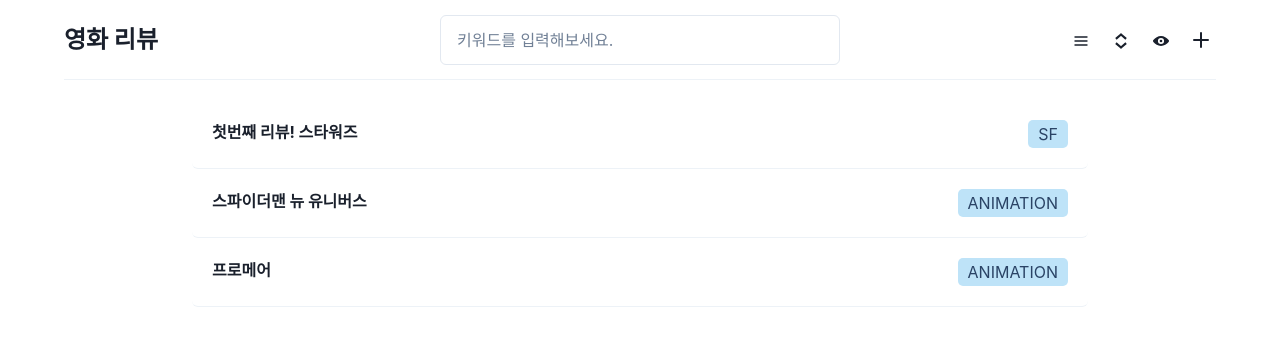
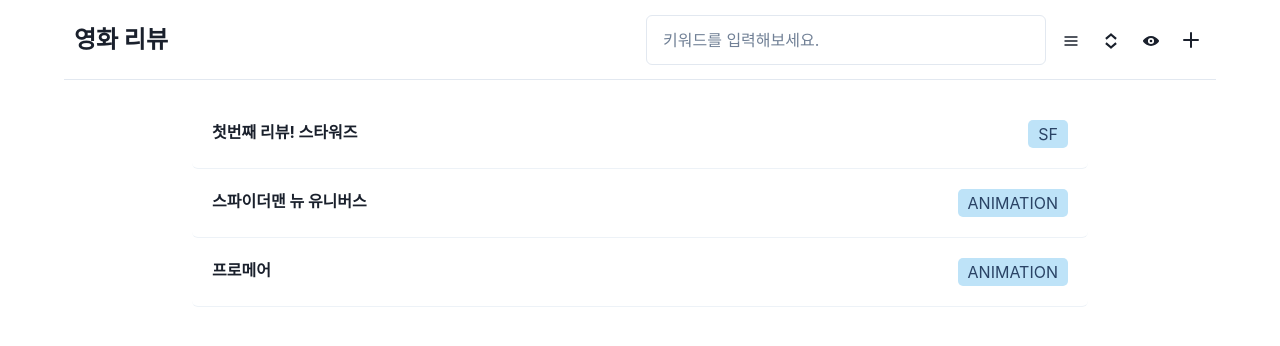
Before and after one commit to suyeon1218/review_page, a React (Vite) app: page / in a window 1280 px wide. Shown: the top 346 px of the page. Built offline with nearby package versions, Linux system fonts and the light colour scheme; data requests are answered from the project's data file; a web font is replaced by a local one.

Commit message:
style: 미디어 쿼리 적용하기

```diff
--- a/src/components/CardTable/index.style.ts
+++ b/src/components/CardTable/index.style.ts
@@ -4,10 +4,20 @@
 export const Container = styled.div`
   margin: 20px auto;
   display: grid;
+  width: 80%;
+  gap: 20px;
+  grid-template-columns: repeat(3, 1fr);
+
+  @media screen and (max-width: 768px) {
+    grid-template-columns: repeat(2, 1fr);
+  }
+  @media screen and (max-width: 500px) {
+    grid-template-columns: repeat(1, 1fr);
+  }
 `;
 
 export const StyledCard = styled(Card)`
-  width: 250px;
+  width: 100%;
   height: 200px;
 
   &:hover {
@@ -27,9 +37,11 @@
   border-radius: 5px;
 `;
 
-export const StyledCardBody = styled(CardBody)`
+export const StyledCardBody = styled(CardBody)``;
+
+export const CardContent = styled.div`
+  display: -webkit-box;
+  -webkit-line-clamp: 3;
+  -webkit-box-orient: vertical;
   overflow: hidden;
-  white-space: nowrap;
-  text-overflow: ellipsis;
-  word-break: break-all;
 `;
--- a/src/components/CardTable/index.tsx
+++ b/src/components/CardTable/index.tsx
@@ -16,7 +16,9 @@
             <S.CardTitle>{post.title}</S.CardTitle>
             <S.CardCategory>{post.category}</S.CardCategory>
           </S.StyledCardHeader>
-          <S.StyledCardBody>{post.content}</S.StyledCardBody>
+          <S.StyledCardBody>
+            <S.CardContent>{post.content}</S.CardContent>
+          </S.StyledCardBody>
         </S.StyledCard>
       ))}
     </S.Container>
--- a/src/components/ListTable/index.style.ts
+++ b/src/components/ListTable/index.style.ts
@@ -13,6 +13,10 @@
   width: 70%;
   box-shadow: none;
   border-bottom: 1px solid ${({ theme }) => theme.colors.gray[100]};
+
+  @media screen and (max-width: 768px) {
+    width: 100%;
+  }
 `;
 
 export const ListBody = styled(CardHeader)`
--- a/src/components/MenuFilter/index.style.ts
+++ b/src/components/MenuFilter/index.style.ts
@@ -2,7 +2,7 @@
 import styled from '@emotion/styled';
 
 export const StyledMenuButton = styled(MenuButton)`
-  width: 30px;
+  min-width: 30px;
   height: 30px;
   display: flex;
   justify-content: center;
--- a/src/components/MenuSort/index.style.ts
+++ b/src/components/MenuSort/index.style.ts
@@ -2,7 +2,7 @@
 import styled from '@emotion/styled';
 
 export const StyledMenuButton = styled(MenuButton)`
-  width: 30px;
+  min-width: 30px;
   height: 30px;
   display: flex;
   justify-content: center;
--- a/src/components/MenuView/index.style.ts
+++ b/src/components/MenuView/index.style.ts
@@ -2,7 +2,7 @@
 import styled from '@emotion/styled';
 
 export const StyledMenuButton = styled(MenuButton)`
-  width: 30px;
+  min-width: 30px;
   height: 30px;
   display: flex;
   justify-content: center;
--- a/src/components/SearchBar/index.style.ts
+++ b/src/components/SearchBar/index.style.ts
@@ -4,4 +4,9 @@
 export const StyledInput = styled(Input)`
   width: 400px;
   height: 50px;
+
+  @media screen and (max-width: 768px) {
+    flex-grow: 1;
+    height: 40px;
+  }
 `;
--- a/src/components/TableHeader/index.style.ts
+++ b/src/components/TableHeader/index.style.ts
@@ -2,32 +2,31 @@
 import styled from '@emotion/styled';
 
 export const Container = styled.div`
-  min-width: 768px;
   width: 90%;
-  height: 80px;
-  border-bottom: 1px solid ${({ theme }) => theme.colors.gray[100]};
+  min-height: 80px;
+  border-bottom: 1px solid ${({ theme }) => theme.colors.gray[200]};
   display: flex;
   justify-content: space-between;
-  font-size: 16px;
-  position: relative;
+  padding: 10px;
+
+  @media screen and (max-width: 768px) {
+    width: 100vw;
+    flex-direction: column;
+    gap: 10px;
+  }
 `;
 
 export const LeftSideContainer = styled.div`
   display: flex;
   justify-content: center;
   align-items: center;
+  gap: 10px;
 `;
 
 export const TableTitle = styled.div`
   font-size: 24px;
+  flex-shrink: 0;
   font-weight: bold;
-`;
-
-export const CenterContainer = styled.div`
-  position: absolute;
-  top: 50%;
-  left: 50%;
-  transform: translate(-50%, -50%);
 `;
 
 export const RightSideContainer = styled.div`
@@ -35,6 +34,10 @@
   justify-content: center;
   align-items: center;
   gap: 10px;
+
+  @media screen and (max-width: 768px) {
+    justify-content: flex-end;
+  }
 `;
 
 export const WriteButtonContainer = styled.div`
--- a/src/components/TableHeader/index.tsx
+++ b/src/components/TableHeader/index.tsx
@@ -34,13 +34,11 @@
       <S.LeftSideContainer>
         <S.TableTitle>영화 리뷰</S.TableTitle>
       </S.LeftSideContainer>
-      <S.CenterContainer>
+      <S.RightSideContainer>
         <SearchBar
           value={inputKeyword}
           onChange={setInputKeyword}
         />
-      </S.CenterContainer>
-      <S.RightSideContainer>
         <MenuFilter
           value={filter}
           onChange={setFilter}
--- a/src/pages/ListPage/index.style.ts
+++ b/src/pages/ListPage/index.style.ts
@@ -7,3 +7,8 @@
   flex-direction: column;
   align-items: center;
 `;
+
+export const TableContainer = styled.div`
+  width: 100%;
+  overflow-x: hidden;
+`;
--- a/src/pages/ListPage/index.tsx
+++ b/src/pages/ListPage/index.tsx
@@ -23,7 +23,9 @@
         inputKeyword={inputKeyword}
         setInputKeyword={setInputKeyword}
       />
-      {view === 'LIST' ? <ListTable /> : <CardTable />}
+      <S.TableContainer>
+        {view === 'LIST' ? <ListTable /> : <CardTable />}
+      </S.TableContainer>
     </S.Container>
   );
 };
```
